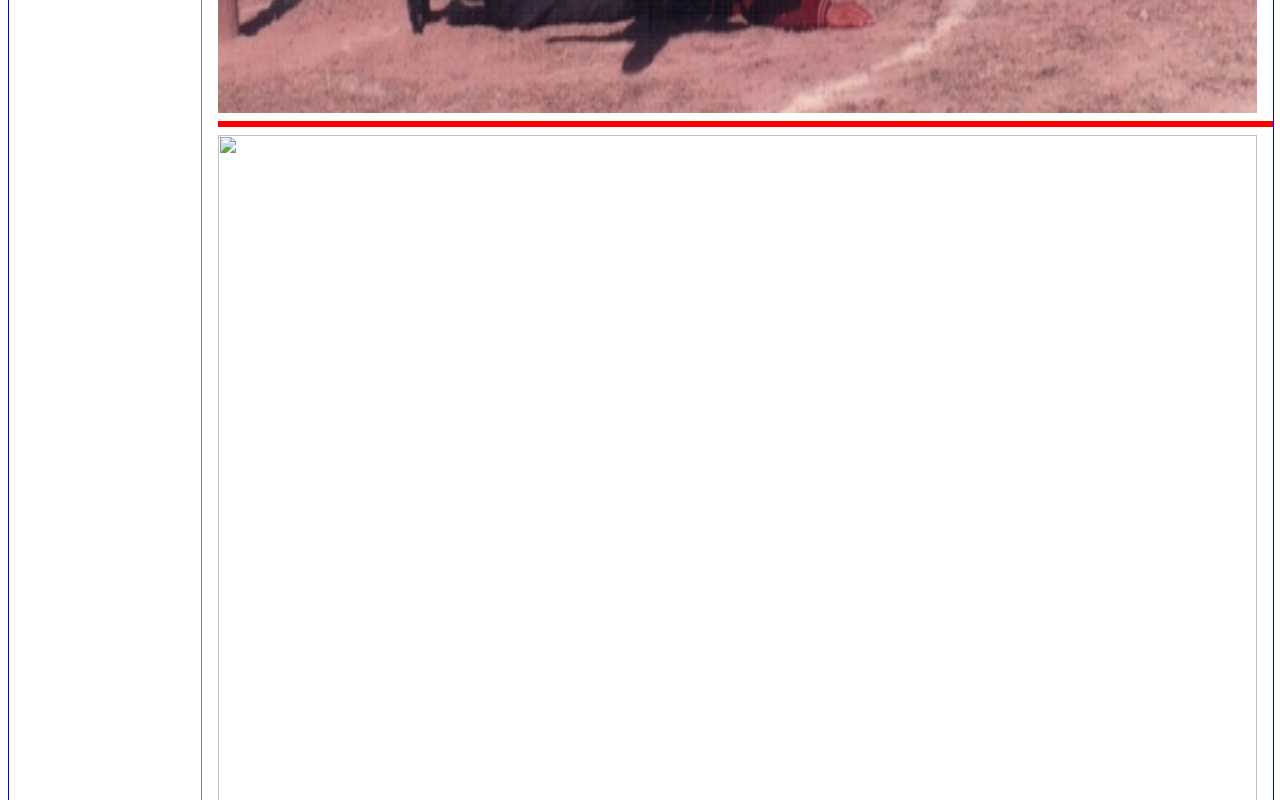
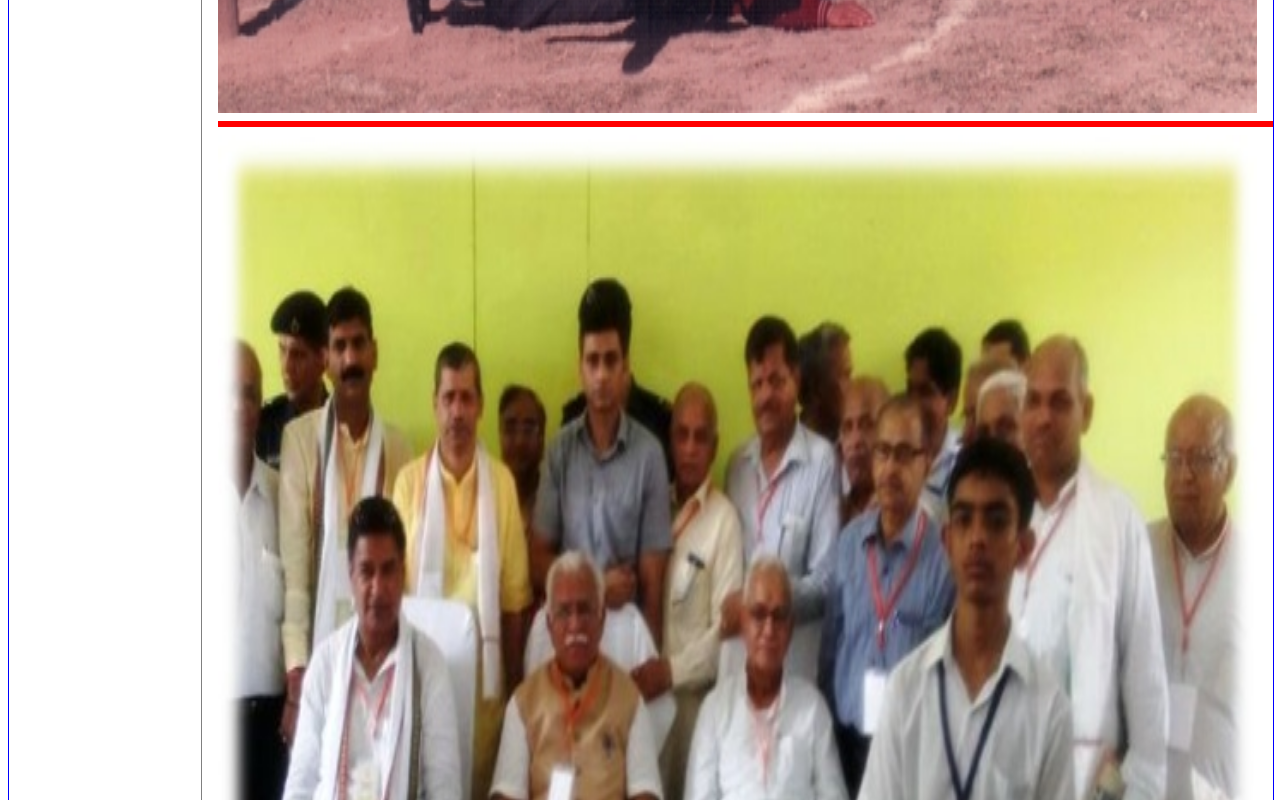
Before and after one commit to Abhushan01/Gita-Niketan, a plain HTML site: page 4.htm in a window 1280 px wide. Shown: the part 3640-4440 px from the top of the page. Drawn offline with Linux system fonts and the light colour scheme.

Commit message:
Update 4.htm

```diff
--- a/4.htm
+++ b/4.htm
@@ -79,7 +79,7 @@ document.write(old);
 <br><hr size=6 color= orange width="200%">
 <img src="20.jpg" align="center" height="150%" width="100%">
 <br><hr size=6 color= red width="200%">
-<img src="AK_1.JPG" align="center" height="150%" width="100%">
+<img src="AK 1.JPG" align="center" height="150%" width="100%">
 <br><hr size=6 color= orange width="200%">
 <img src="Bharat ko jaano.JPG" align="center" height="150%" width="100%">
 <br><hr size=6 color= red width="200%">
```
